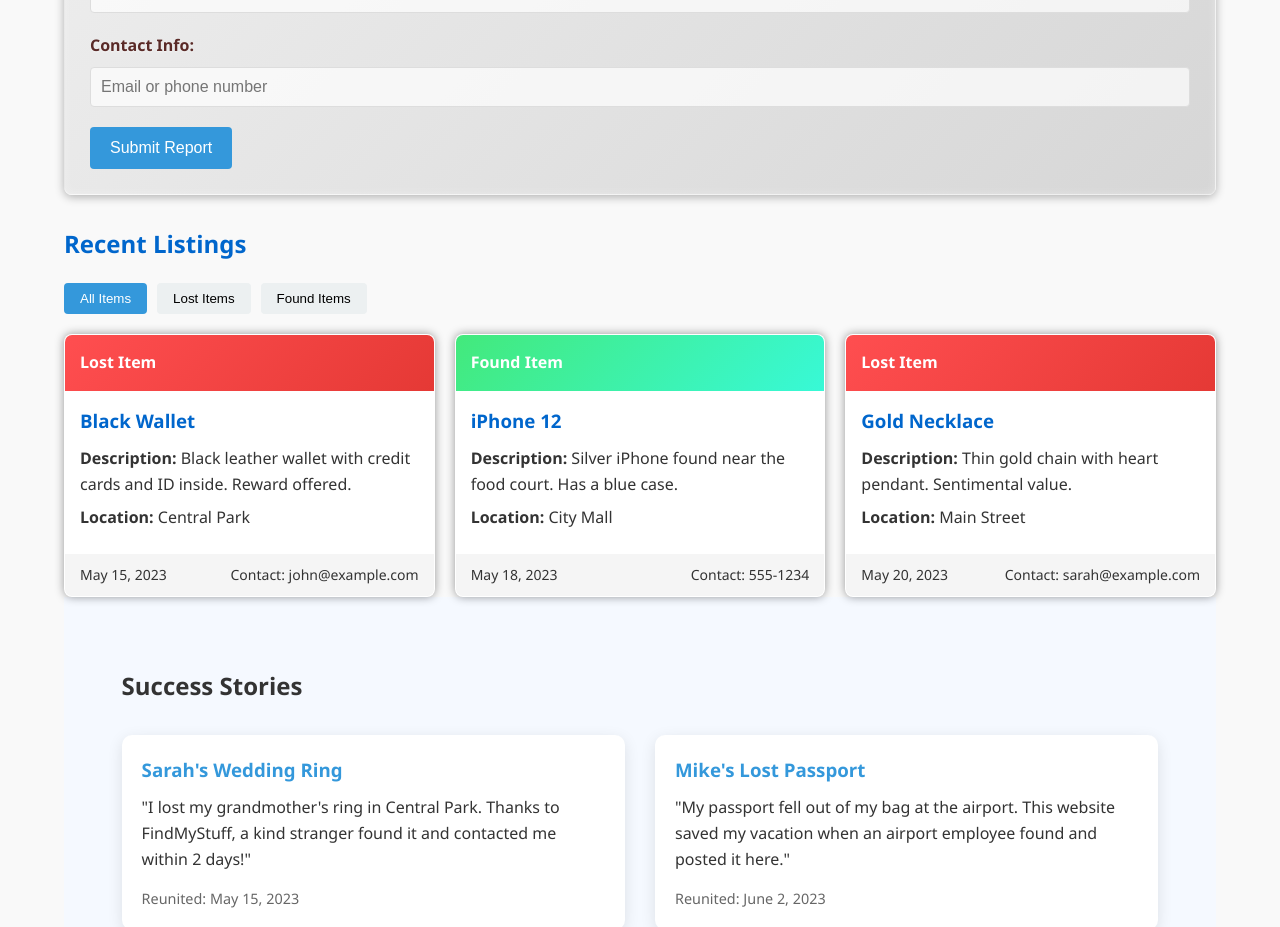
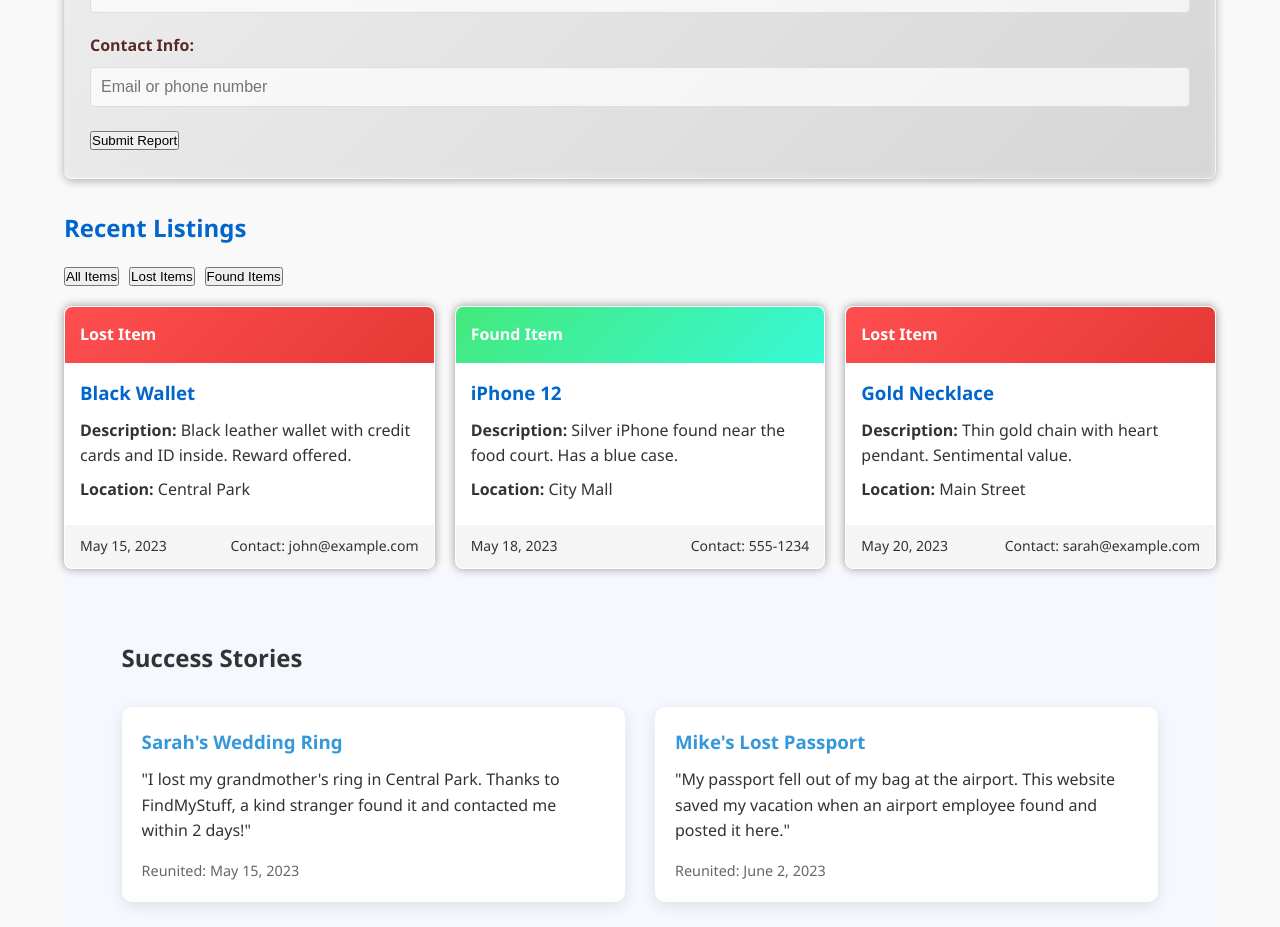
Before and after one commit to Abe-xcetch/Strathmore.Lost_and_found, a website: page StrathFind/index.html in a window 1280 px wide. Shown: the part 1180-2107 px from the top of the page. Drawn offline with Linux system fonts and the light colour scheme.

Commit message:
strathfind

```diff
--- a/StrathFind/styles.css
+++ b/StrathFind/styles.css
@@ -125,21 +125,6 @@ header p {
     min-height: 100px;
 }
 
-.btn {
-    background-color: var(--primary-color);
-    color: white;
-    border: none;
-    padding: 12px 20px;
-    border-radius: 4px;
-    cursor: pointer;
-    font-size: 16px;
-    transition: background-color 0.3s;
-}
-
-.btn:hover {
-    background-color: #2980b9;
-}
-
 /* Listings Styles */
 .listings-section h2 {
     margin-bottom: 20px;
@@ -151,20 +136,6 @@ header p {
     display: flex;
     gap: 10px;
     flex-wrap: wrap;
-}
-
-.filter-btn {
-    padding: 8px 16px;
-    background-color: var(--light-color);
-    border: none;
-    border-radius: 4px;
-    cursor: pointer;
-    transition: all 0.3s;
-}
-
-.filter-btn.active {
-    background-color: var(--primary-color);
-    color: white;
 }
 
 .listings-grid {
--- a/login/login.js
+++ b/login/login.js
@@ -8,7 +8,7 @@ document.getElementById("loginForm").addEventListener("submit", function (e) {
     // Dummy validation (replace with real backend/auth later)
     if (id === "student123" && pass === "password") {
         alert("Login successful!");
-        window.location.href = "dashboard.html"; // replace with your actual page
+        window.location.href = "index.html"; // replace with your actual page
     } else {
         error.textContent = "Invalid student ID or password.";
     }
```
